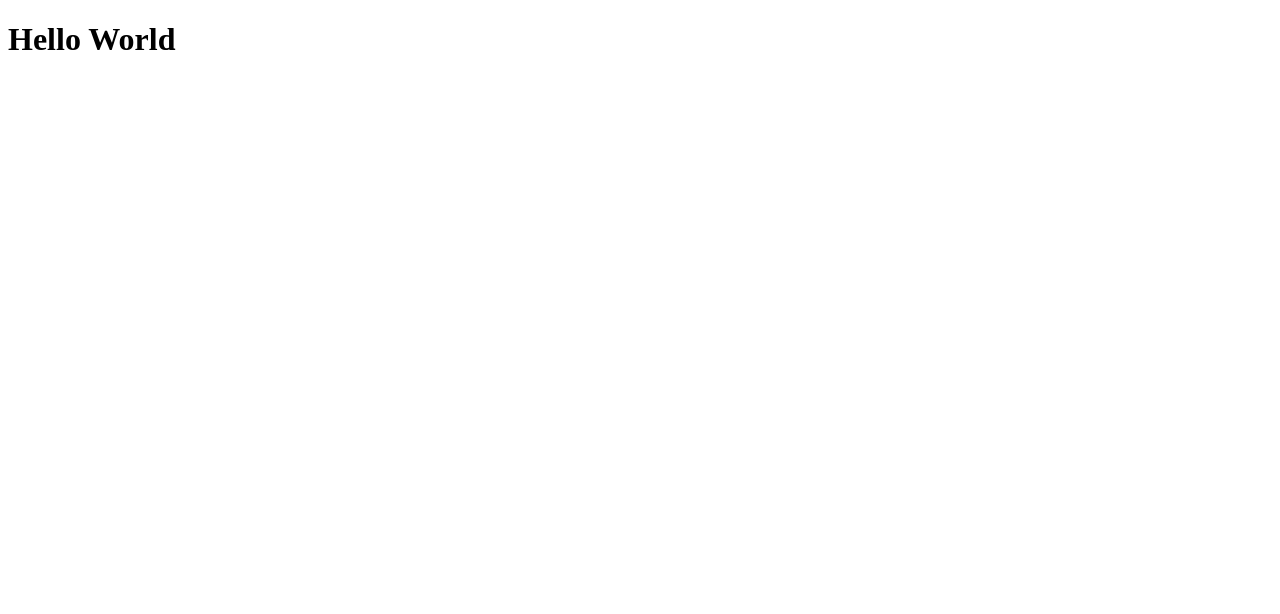
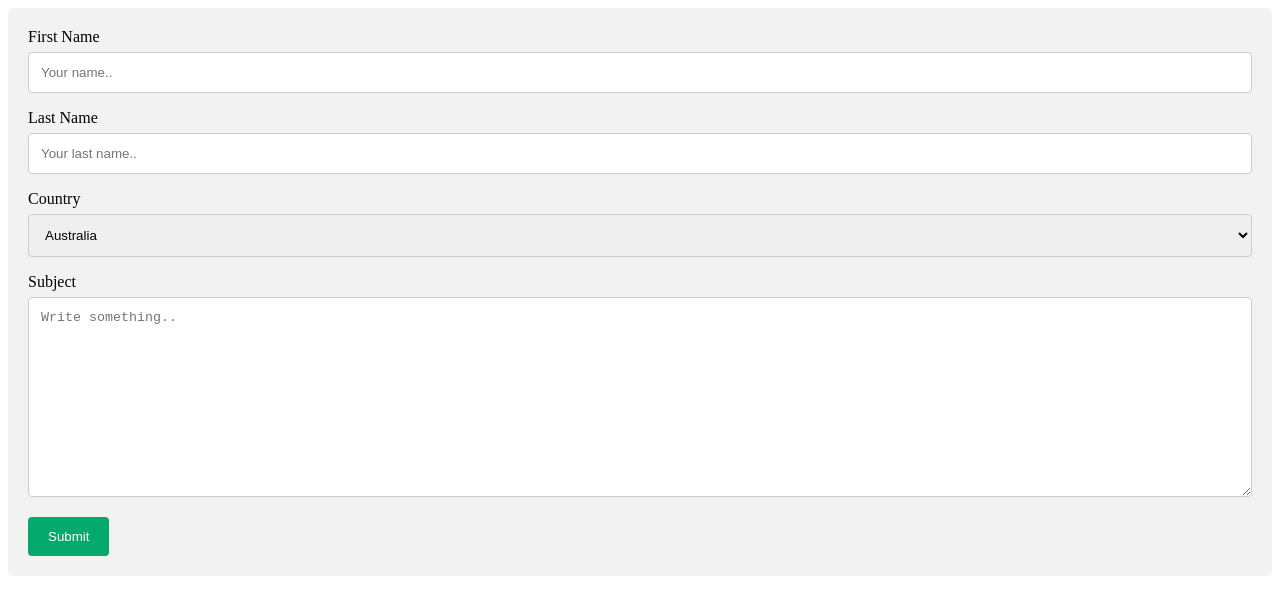
Before and after one commit to TaniaHernandezB/testing_repo2, a plain HTML site: page index.html in a window 1280 px wide. Drawn offline with Linux system fonts and the light colour scheme.

Commit message:
added contact form

```diff
--- a/index.html
+++ b/index.html
@@ -7,6 +7,63 @@
     <title>Testing</title>
 </head>
 <body>
-    <h1>Hello World</h1>
+<style>
+/* Style inputs with type="text", select elements and textareas */
+input[type=text], select, textarea {
+  width: 100%; /* Full width */
+  padding: 12px; /* Some padding */
+  border: 1px solid #ccc; /* Gray border */
+  border-radius: 4px; /* Rounded borders */
+  box-sizing: border-box; /* Make sure that padding and width stays in place */
+  margin-top: 6px; /* Add a top margin */
+  margin-bottom: 16px; /* Bottom margin */
+  resize: vertical /* Allow the user to vertically resize the textarea (not horizontally) */
+}
+
+/* Style the submit button with a specific background color etc */
+input[type=submit] {
+  background-color: #04AA6D;
+  color: white;
+  padding: 12px 20px;
+  border: none;
+  border-radius: 4px;
+  cursor: pointer;
+}
+
+/* When moving the mouse over the submit button, add a darker green color */
+input[type=submit]:hover {
+  background-color: #45a049;
+}
+
+/* Add a background color and some padding around the form */
+.container {
+  border-radius: 5px;
+  background-color: #f2f2f2;
+  padding: 20px;
+}
+</style>
+    <div class="container">
+        <form action="action_page.php">
+
+          <label for="fname">First Name</label>
+          <input type="text" id="fname" name="firstname" placeholder="Your name..">
+
+          <label for="lname">Last Name</label>
+          <input type="text" id="lname" name="lastname" placeholder="Your last name..">
+
+          <label for="country">Country</label>
+          <select id="country" name="country">
+            <option value="australia">Australia</option>
+            <option value="canada">Canada</option>
+            <option value="usa">USA</option>
+          </select>
+
+          <label for="subject">Subject</label>
+          <textarea id="subject" name="subject" placeholder="Write something.." style="height:200px"></textarea>
+
+          <input type="submit" value="Submit">
+
+        </form>
+      </div>
 </body>
 </html>
```
